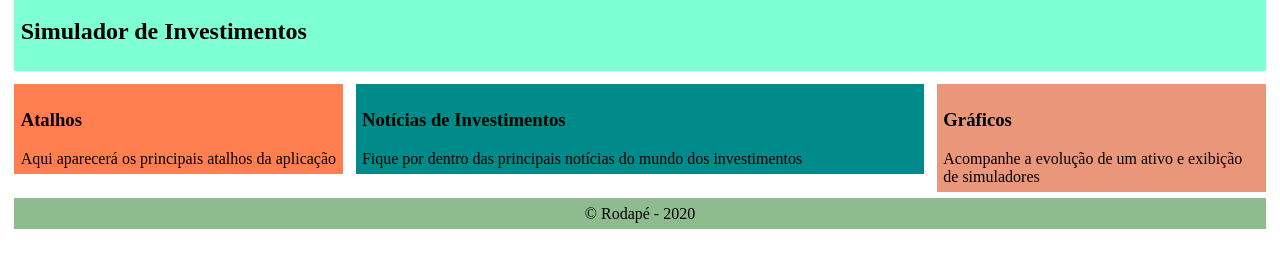
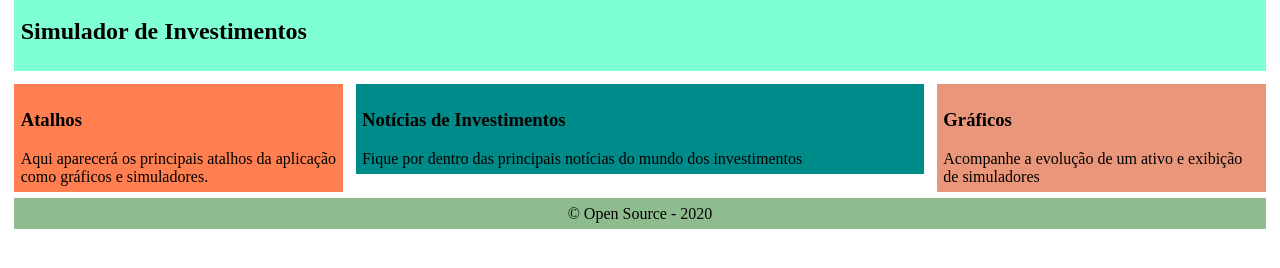
Before and after one commit to fredericolucio/first-web-app, a plain HTML site: page index.html in a window 1280 px wide. Shown: the part 76-344 px from the top of the page. Drawn offline with Linux system fonts and the light colour scheme.

Commit message:
alterando conteudo das divs

```diff
--- a/index.html
+++ b/index.html
@@ -10,7 +10,7 @@
     <div id="a"><h1>Market Simulator</h1><h2>Simulador de Investimentos</h2></div>
     <div id="b">
         <h3>Atalhos</h3>
-        Aqui aparecerá os principais atalhos da aplicação
+        Aqui aparecerá os principais atalhos da aplicação como gráficos e simuladores.
     </div>
 
     <div id="c">
@@ -25,6 +25,6 @@
 
     </div>
 
-    <div id="e">&copy; Rodapé - 2020</div>
+    <div id="e">&copy; Open Source  - 2020</div>
 </body>
 </html>
```
